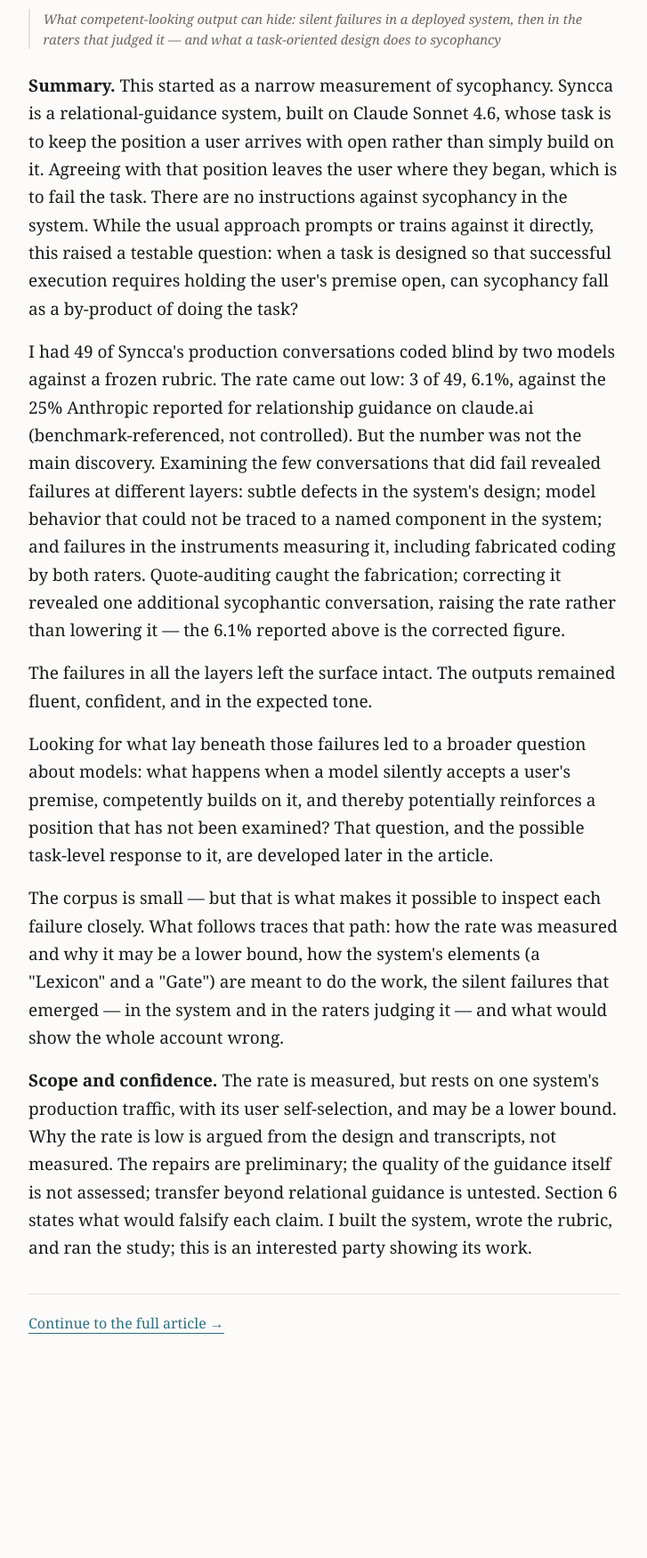
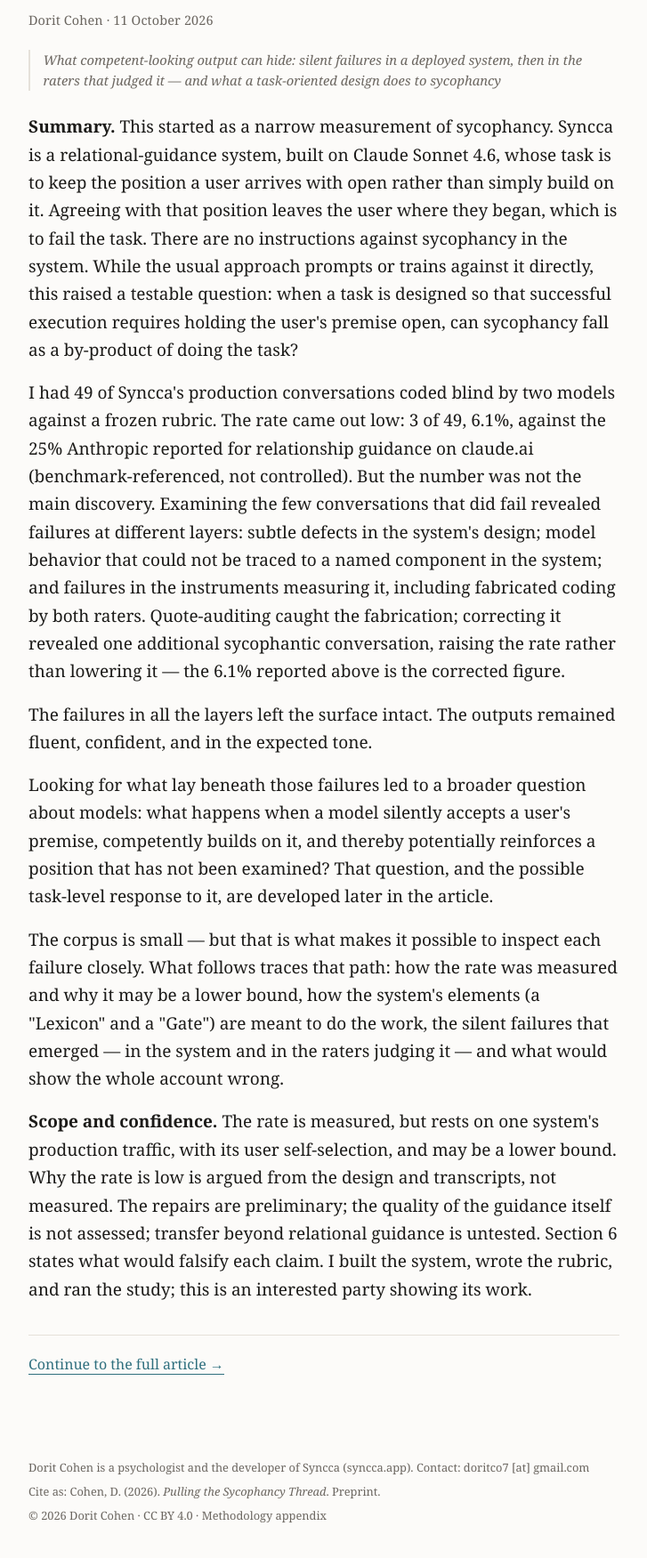
Before and after one commit to doritco7-syncca/Sycophancy-Thread, a plain HTML site: page opening.html in a window 1280 px wide. Shown: the part 79-1830 px from the top of the page at 89% size, without its empty margins (276-1003 px from the left). Before the commit the page ends 1660 px from the top, so only its background shows below. Drawn offline with Linux system fonts and the light colour scheme.

Commit message:
Add files via upload

```diff
--- a/opening.html
+++ b/opening.html
@@ -24,9 +24,13 @@ body{
 .wrap{max-width:44rem; margin:0 auto; padding:2.2rem 1.25rem 4rem}
 h1{font-size:1.72rem; line-height:1.25; font-weight:700; margin:.4rem 0 1.1rem; letter-spacing:-.01em}
 p{margin:0 0 1.05rem}
-h1 + p{color:var(--muted); font-size:.92rem; line-height:1.55; font-style:italic;
-       border-left:2px solid var(--rule); padding-left:.9rem; margin:-.3rem 0 1.6rem}
-h1 + p em{font-style:italic}
+.byline{color:var(--muted); font-size:.9rem; margin:-.2rem 0 1.4rem; letter-spacing:.01em}
+.lede{color:var(--muted); font-size:.92rem; line-height:1.55; font-style:italic;
+       border-left:2px solid var(--rule); padding-left:.9rem; margin:-.1rem 0 1.6rem}
+.lede em{font-style:italic}
+footer{max-width:44rem; margin:0 auto; padding:.4rem 1.25rem 3rem; color:var(--muted); font-size:.8rem}
+footer a{color:var(--muted)}
+footer p{margin:.35rem 0}
 a{color:var(--link); text-decoration:none; border-bottom:1px solid transparent}
 a:hover{color:var(--link-hover); border-bottom-color:currentColor}
 strong{font-weight:700}
@@ -37,8 +41,9 @@ strong{font-weight:700}
 <body>
 <main class="wrap">
 <h1>Pulling the Sycophancy Thread</h1>
+<p class="byline">Dorit Cohen · 11 October 2026</p>
 
-<p><em>What competent-looking output can hide: silent failures in a deployed system, then in the raters that judged it — and what a task-oriented design does to sycophancy</em></p>
+<p class="lede"><em>What competent-looking output can hide: silent failures in a deployed system, then in the raters that judged it — and what a task-oriented design does to sycophancy</em></p>
 
 <p><strong>Summary.</strong> This started as a narrow measurement of sycophancy. Syncca is a relational-guidance system, built on Claude Sonnet 4.6, whose task is to keep the position a user arrives with open rather than simply build on it. Agreeing with that position leaves the user where they began, which is to fail the task. There are no instructions against sycophancy in the system. While the usual approach prompts or trains against it directly, this raised a testable question: when a task is designed so that successful execution requires holding the user's premise open, can sycophancy fall as a by-product of doing the task?</p>
 
@@ -54,5 +59,10 @@ strong{font-weight:700}
 
 <p class="more"><a href="./">Continue to the full article →</a></p>
 </main>
+<footer>
+<p>Dorit Cohen is a psychologist and the developer of Syncca (<a href="https://syncca.app">syncca.app</a>). Contact: doritco7 [at] gmail.com</p>
+<p>Cite as: Cohen, D. (2026). <em>Pulling the Sycophancy Thread</em>. Preprint.</p>
+<p>© 2026 Dorit Cohen · <a href="https://creativecommons.org/licenses/by/4.0/">CC BY 4.0</a> · <a href="https://doritco7-syncca.github.io/Syncca-Appendix-Pulling-The-Sycophancy-Thread/">Methodology appendix</a></p>
+</footer>
 </body>
 </html>
```
Also changed, not shown: index.html (+12 -5 lines).
